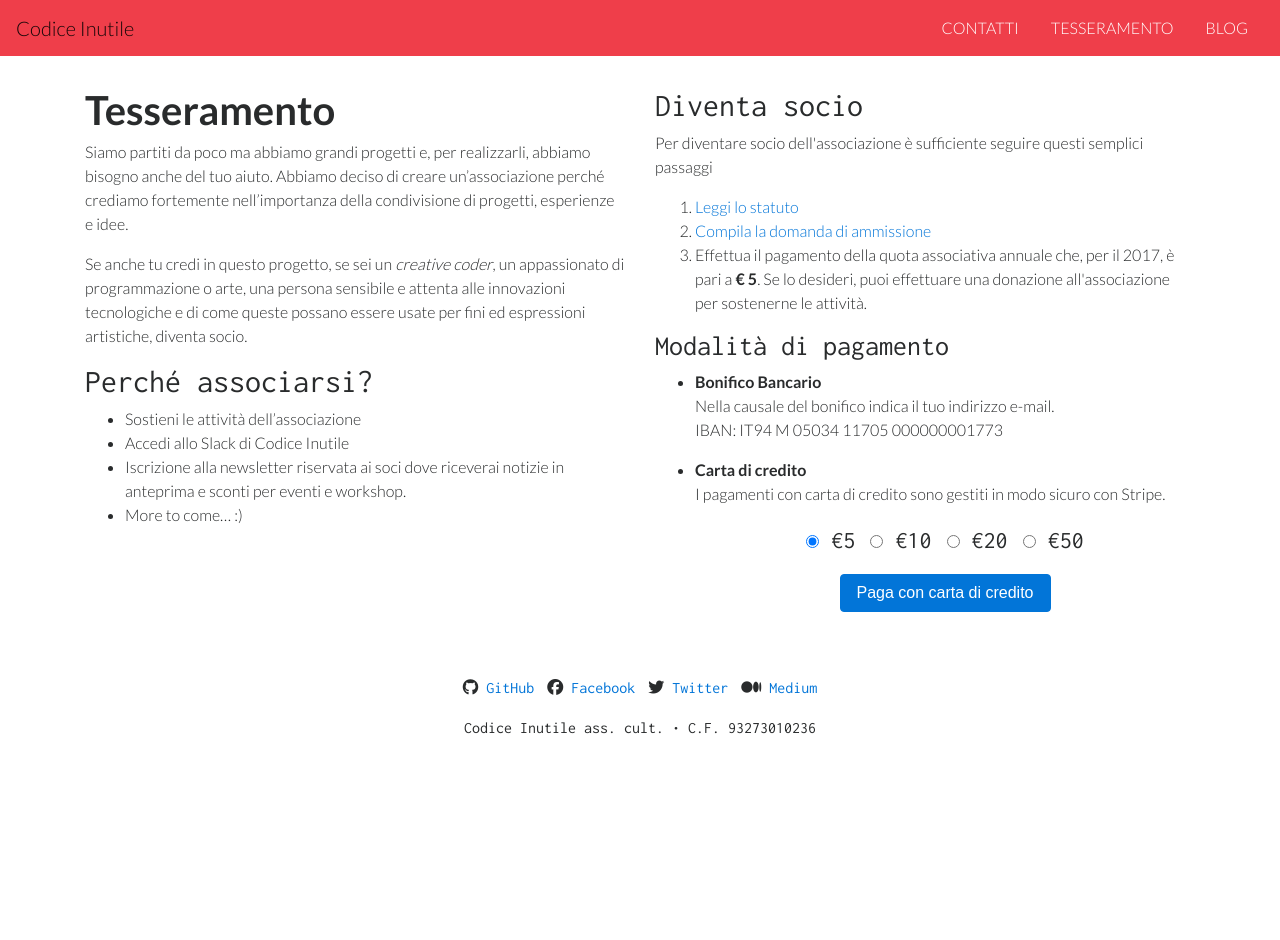
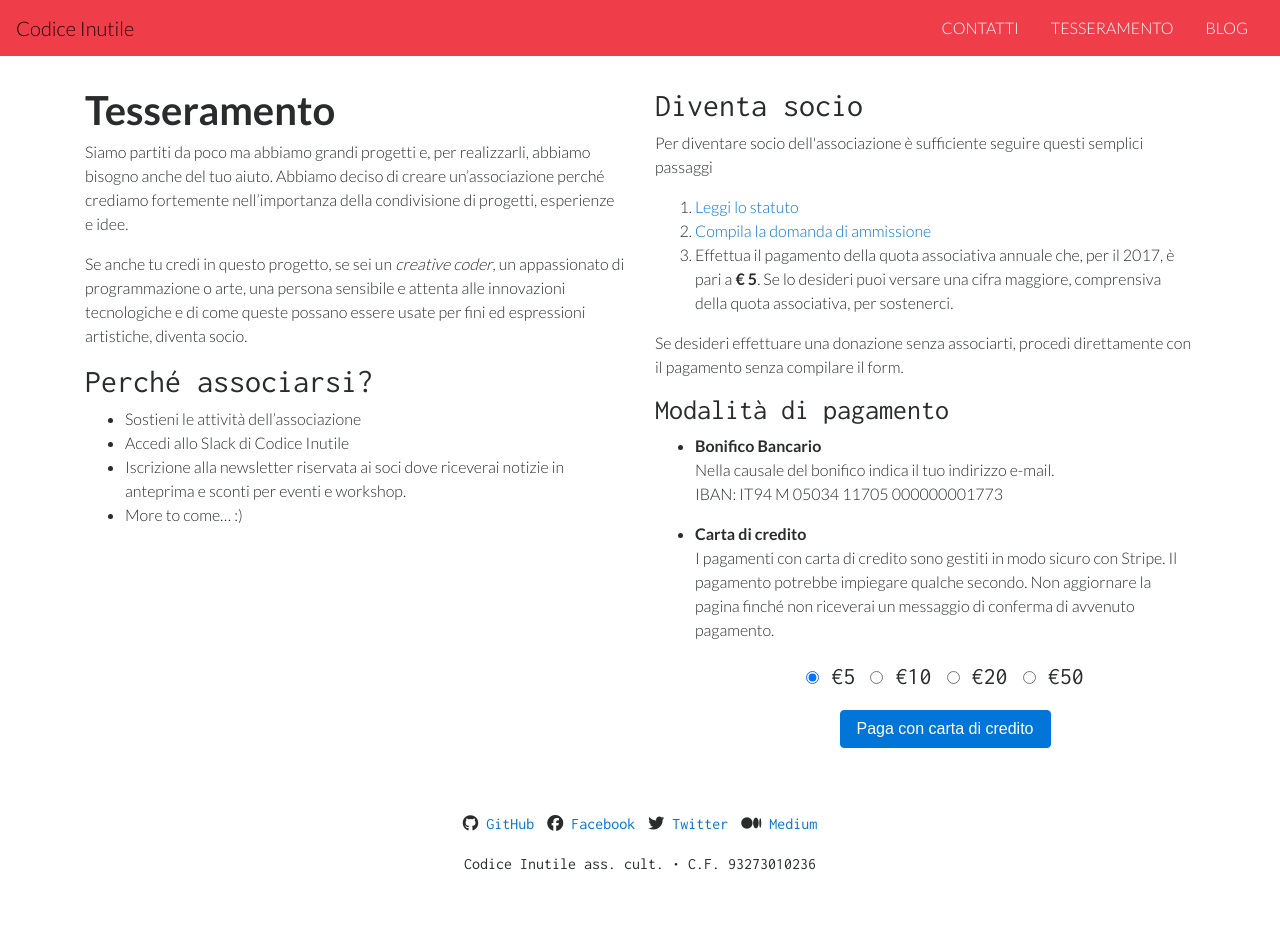
Before and after one commit to codiceinutile/codiceinutile.org, a Jekyll site: the page built from tesseramento.md, in a window 1280 px wide. Built offline with Jekyll 4.4.1, drawn with Linux system fonts in a browser that asks for light colours; nearby versions of some CDN libraries; before the commit the page ends 900 px from its top, so only the background shows below that.

Commit message:
Fixing description

```diff
--- a/_layouts/tesseramento.html
+++ b/_layouts/tesseramento.html
@@ -21,8 +21,9 @@ layout: default
         <ol>
           <li><a href="https://github.com/codiceinutile/associazione/blob/master/STATUTO.md" target="_blank">Leggi lo statuto</a></li>
           <li><a href="https://goo.gl/forms/Ir5MOzWaO80GX8N92" target="_blank">Compila la domanda di ammissione</a></li>
-          <li>Effettua il pagamento della quota associativa annuale che, per il 2017, &egrave; pari a <strong>&euro; 5</strong>. Se lo desideri, puoi effettuare una donazione all'associazione per sostenerne le attivit&agrave;. </li>
+          <li>Effettua il pagamento della quota associativa annuale che, per il 2017, &egrave; pari a <strong>&euro; 5</strong>. Se lo desideri puoi versare una cifra maggiore, comprensiva della quota associativa, per sostenerci. </li>
         </ol>
+        <p>Se desideri effettuare una donazione senza associarti, procedi direttamente con il pagamento senza compilare il form.</p>
         <h3>Modalit&agrave; di pagamento</h3>
         <ul>
           <li>
@@ -32,7 +33,7 @@ layout: default
           <li>
             <p>
               <strong>Carta di credito</strong><br />
-              I pagamenti con carta di credito sono gestiti in modo sicuro con Stripe.
+              I pagamenti con carta di credito sono gestiti in modo sicuro con Stripe. Il pagamento potrebbe impiegare qualche secondo. Non aggiornare la pagina finch&eacute; non riceverai un messaggio di conferma di avvenuto pagamento.
             </p>
 
             <form action="https://codiceinutilepay.herokuapp.com" method="POST" class="donation-form text-center">
```
